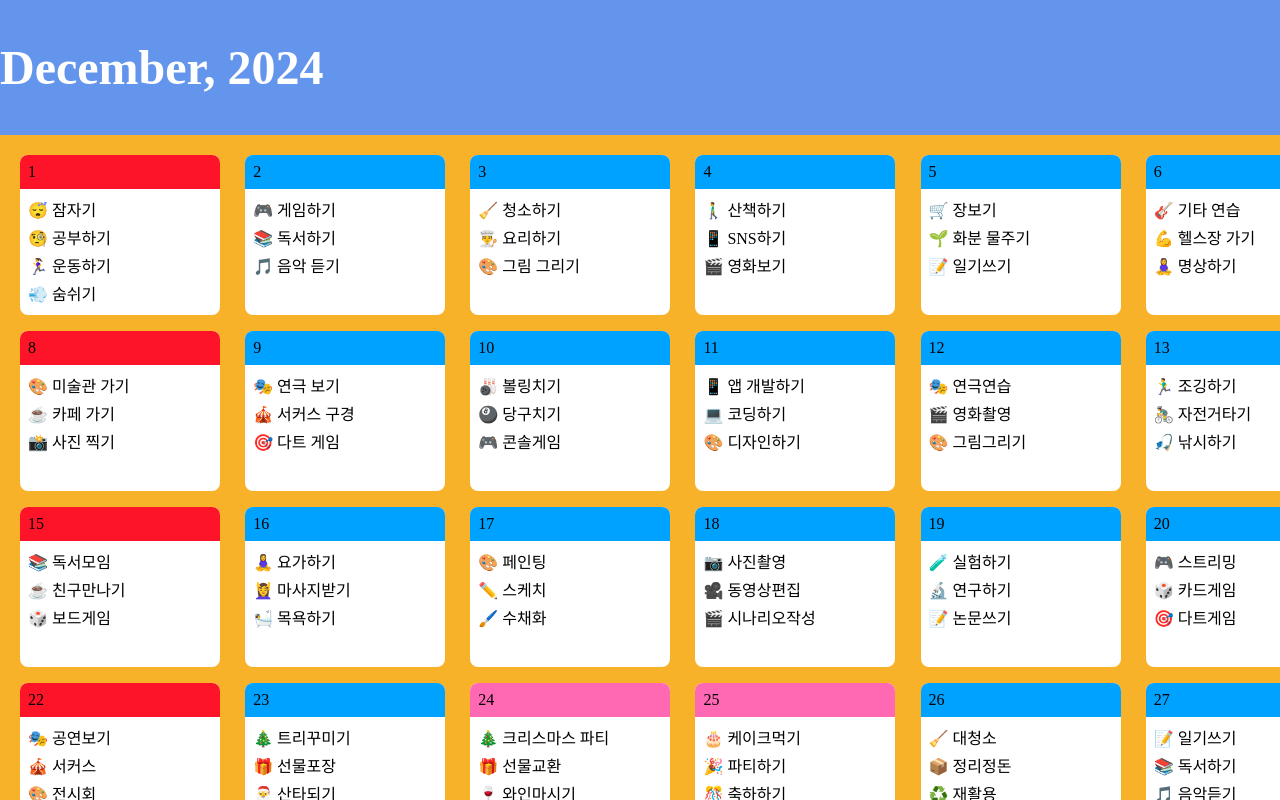
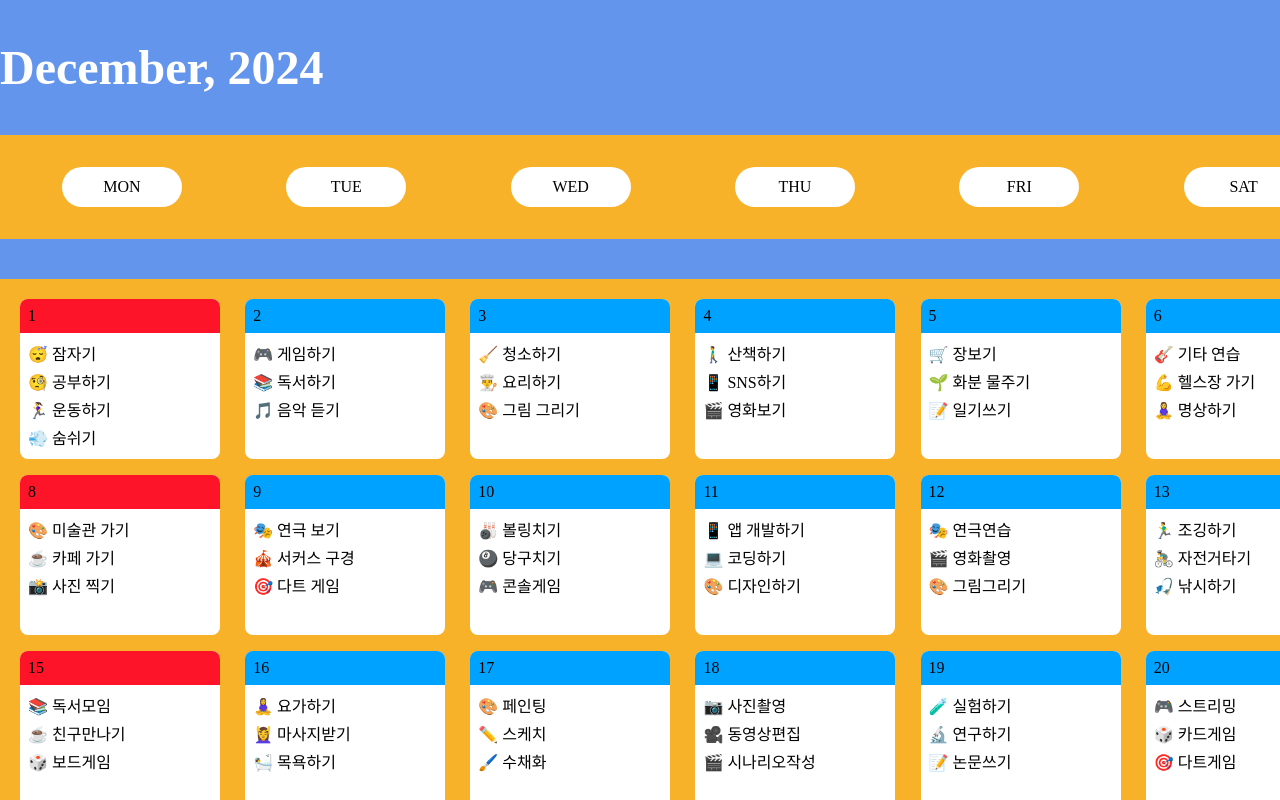
Before and after one commit to devinhyeok/bcs-react-vite, a React (Vite) app: page / in a window 1280 px wide. Shown: the top 800 px of the page. Built offline with nearby package versions, Linux system fonts and the light colour scheme; a web font is replaced by a local one.

Commit message:
finalize datecard

```diff
--- a/src/practice/calrendar/App.css
+++ b/src/practice/calrendar/App.css
@@ -39,6 +39,24 @@ h1 {
   gap: 16px;
 }
 
+.day-list {
+  margin-top: 40px;
+  background-color: #f8b229;
+  display: flex;
+  padding: 32px 72px 32px 62px;
+  justify-content: space-between;
+}
+
+.day-list li {
+  background-color: white;
+  width: 120px;
+  height: 40px;
+  display: flex;
+  justify-content: center;
+  align-items: center;
+  border-radius: 9999px;
+}
+
 ul {
   list-style: none;
   margin: 0;
--- a/src/practice/calrendar/App.tsx
+++ b/src/practice/calrendar/App.tsx
@@ -7,6 +7,15 @@ function App() {
   return (
     <div className="app-container">
       <h1>December, 2024</h1>
+      <ul className="day-list">
+        <li>MON</li>
+        <li>TUE</li>
+        <li>WED</li>
+        <li>THU</li>
+        <li>FRI</li>
+        <li>SAT</li>
+        <li>SUN</li>
+      </ul>
       <ul className="date-list">
         {date.map((v, i) => (
           <DateCard
```
